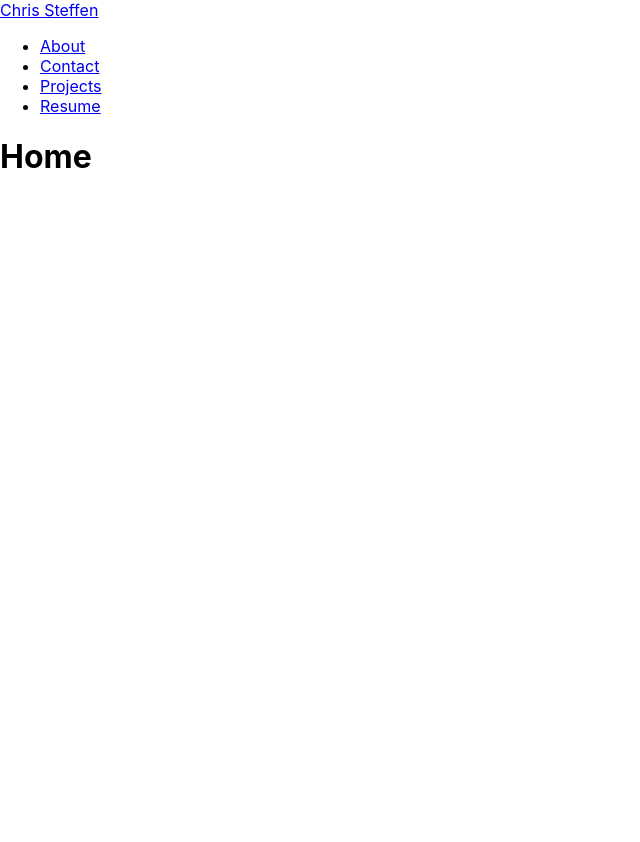
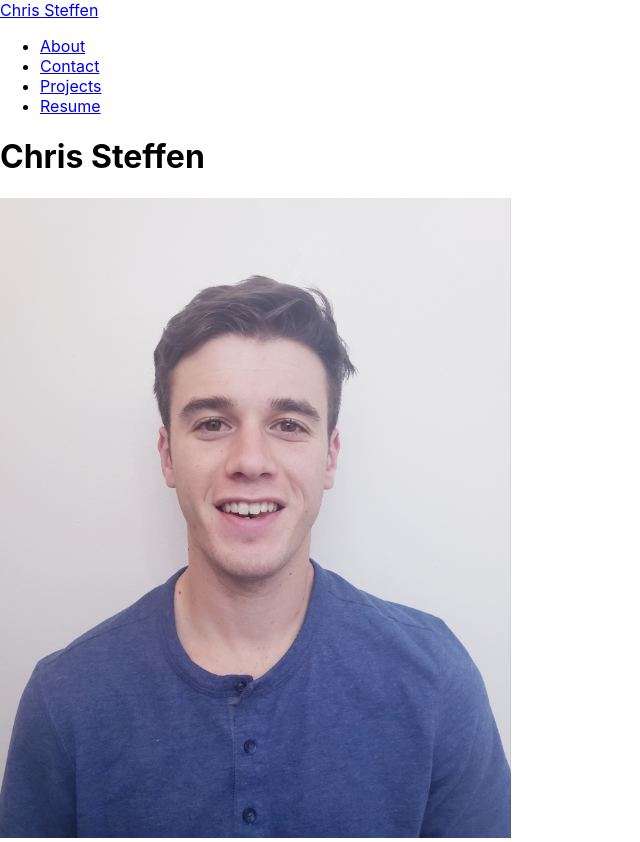
Before and after one commit to chrsteffen1/portfolio, a React (Create React App) app: page / in a window 1280 px wide. Shown: the whole page, without its empty margins (0-640 px from the left). Before the commit the page ends 800 px from the top, so only its background shows below. Built offline with nearby package versions, Linux system fonts and the light colour scheme.

Commit message:
add profile pic

```diff
--- a/src/App.js
+++ b/src/App.js
@@ -1,7 +1,7 @@
 import logo from './logo.svg';
 import './App.css';
 import { Routes, Route } from 'react-router-dom';
-import Home from './pages/Home';
+import Home from './pages/Home/Home';
 import About from './pages/About';
 import Contact from './pages/Contact';
 import Resume from './pages/Resume';
--- a/src/pages/Home.jsx
+++ /dev/null
@@ -1,7 +0,0 @@
-const Home = () => {
-  return (
-    <h1>Home</h1>
-  );
-}
-
-export default Home;
--- /dev/null
+++ b/src/pages/Home/Home.jsx
@@ -0,0 +1,13 @@
+import Pic from '../../assets/profilePic.jpeg'
+import styles from './Home.module.css'
+
+const Home = () => {
+  return (
+    <>
+      <h1>Chris Steffen</h1>
+      <img className={styles.image} src={Pic} alt="" />
+    </>
+  );
+}
+
+export default Home;
--- /dev/null
+++ b/src/pages/Home/Home.module.css
@@ -0,0 +1,4 @@
+.image{
+  height: 80vh;
+  width: auto;
+}
```
Also changed, not shown: src/assets/profilePic.jpeg (added).
